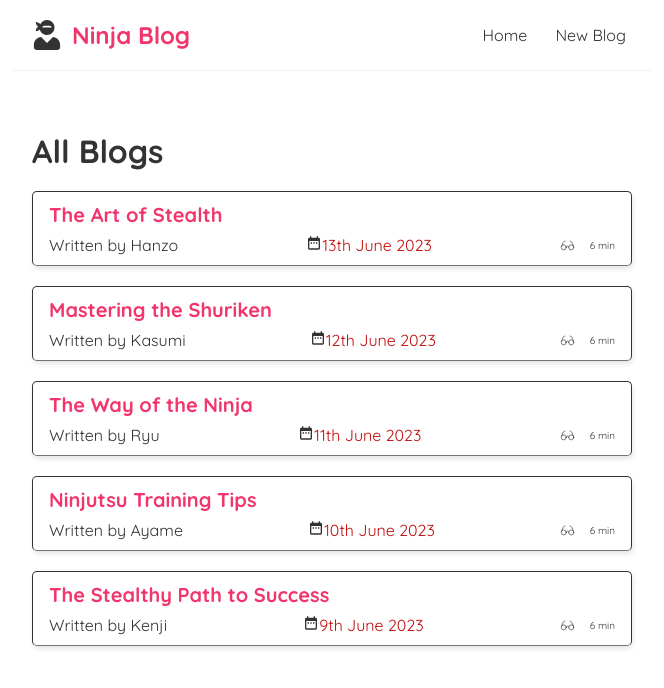
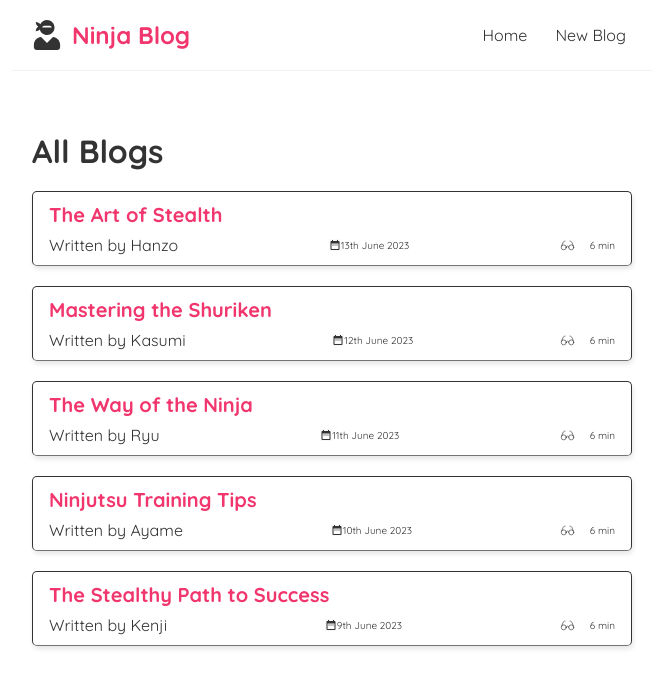
Before and after one commit to ToniRajamaki/Ninja-react-blog, a React (Create React App) app in the folder blog-project/: page / in a window 1280 px wide. Shown: the top 688 px of the page, without its empty margins (308-972 px from the left). Built offline with nearby package versions, Linux system fonts and the light colour scheme.

Commit message:
added some stling to date

```diff
--- a/blog-project/src/Date.jsx
+++ b/blog-project/src/Date.jsx
@@ -1,6 +1,8 @@
 import React from 'react';
 import './Styles/ShowDate.css';
 import { MdDateRange } from "react-icons/md";
+import './index.css'; // Import the CSS file
+
 
 const ShowDate = (date) => {
     const formatDate = (date) => {
@@ -18,10 +20,13 @@ const ShowDate = (date) => {
     };
 
     return (
-        <div className='show-date'>
-          <MdDateRange />
-          {formatDate(date)}
-        </div>
+      <div className="show-date">
+      <MdDateRange size={12} strokeWidth={0.1} colors="white" />
+      <p style={{ fontSize: 10 }}>
+        {formatDate(date)}
+      </p>
+    </div>
+
       );
     };
 
--- a/blog-project/src/index.css
+++ b/blog-project/src/index.css
@@ -145,3 +145,16 @@
 .display-linebreak {
   white-space: pre-line;
 }
+
+.smallText{
+  font-size: 50;
+  color:#747474;
+}
+
+.show-date {
+  display: flex;
+  justify-content: flex-end;
+  align-items: center;
+}
+/* ADD SOME PADDING BETWEEN DATE AND DATE ICON
+ALLIGN SOMEWHERE */
```
